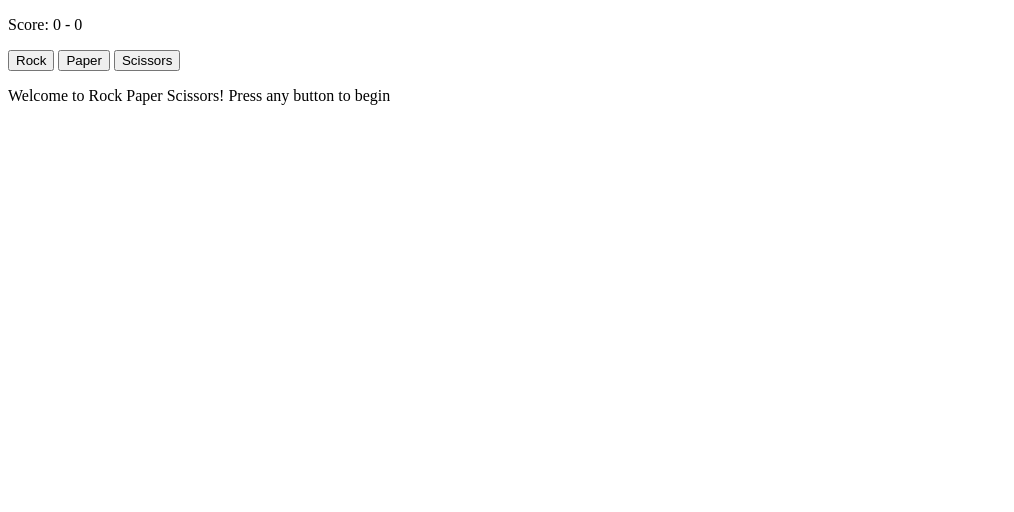
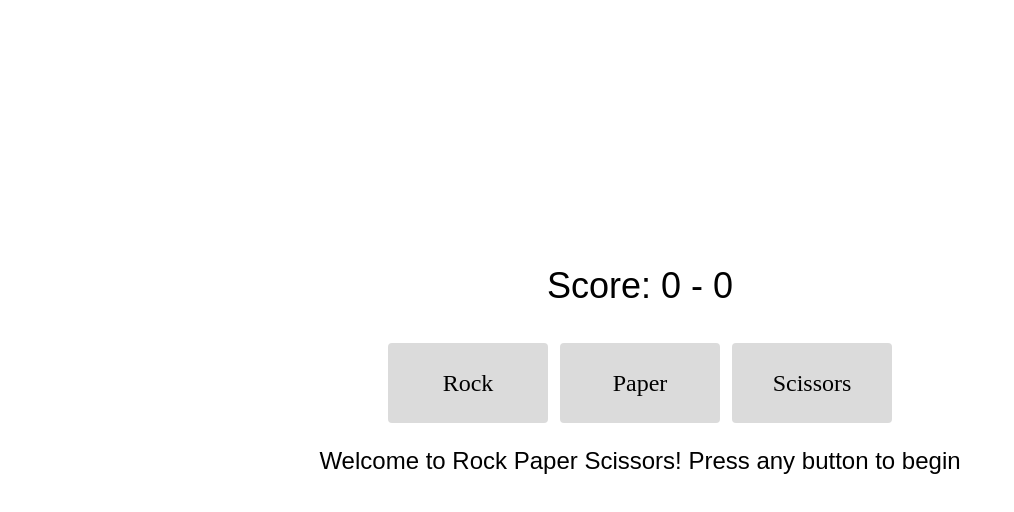
Before and after one commit to jmmyzhang/rock-paper-scissors, a plain HTML site: page index.html in a window 1280 px wide. Shown: the whole page, without its empty margins (0-1014 px from the left). Drawn offline with Linux system fonts and the light colour scheme.

Commit message:
add styling

```diff
--- a/javascript.js
+++ b/javascript.js
@@ -20,7 +20,7 @@ again.addEventListener("click", (e) => {
     humanScore = 0;
     computerScore = 0;
     score.innerText = "Score: 0 - 0"
-    rps.style.display = "block";
+    rps.style.display = "flex";
     again.style.display = "none";
     roundwin.innerText = "Welcome to Rock Paper Scissors!\
                         Press any button to begin"
--- a/stylesheet.css
+++ b/stylesheet.css
@@ -1,3 +1,48 @@
+html {
+    height: 100dvh;
+    font-family: "Copperplate", sans-serif;
+    font-size: 36px;
+}
+
+body {
+    min-height: 100dvh;
+    max-height: 100dvh;
+    display: flex;
+    flex-direction: column;
+    align-items: center;
+    justify-content: center;
+    padding: 0px;
+    margin: 0px;
+}
+
+#roundwin {
+    font-size: 24px;
+    text-align: center;
+}
+
+#rps {
+    display: flex;
+    flex-direction: row;
+    justify-content: center;
+    flex-wrap: wrap;
+    gap: 12px;
+}
+
+button {
+    font-family: "Copperplate";
+    font-size: 24px;
+    height: 80px;
+    width: 160px;
+    border-style: none;
+    border-radius: 4px;
+    background-color: #dbdbdb;
+    cursor: pointer;
+}
+
+button:hover {
+    background-color: #cccccc;
+}
+
 #again {
     display: none;
 }
```
Also changed, not shown: index.html (renamed from rps.html).
